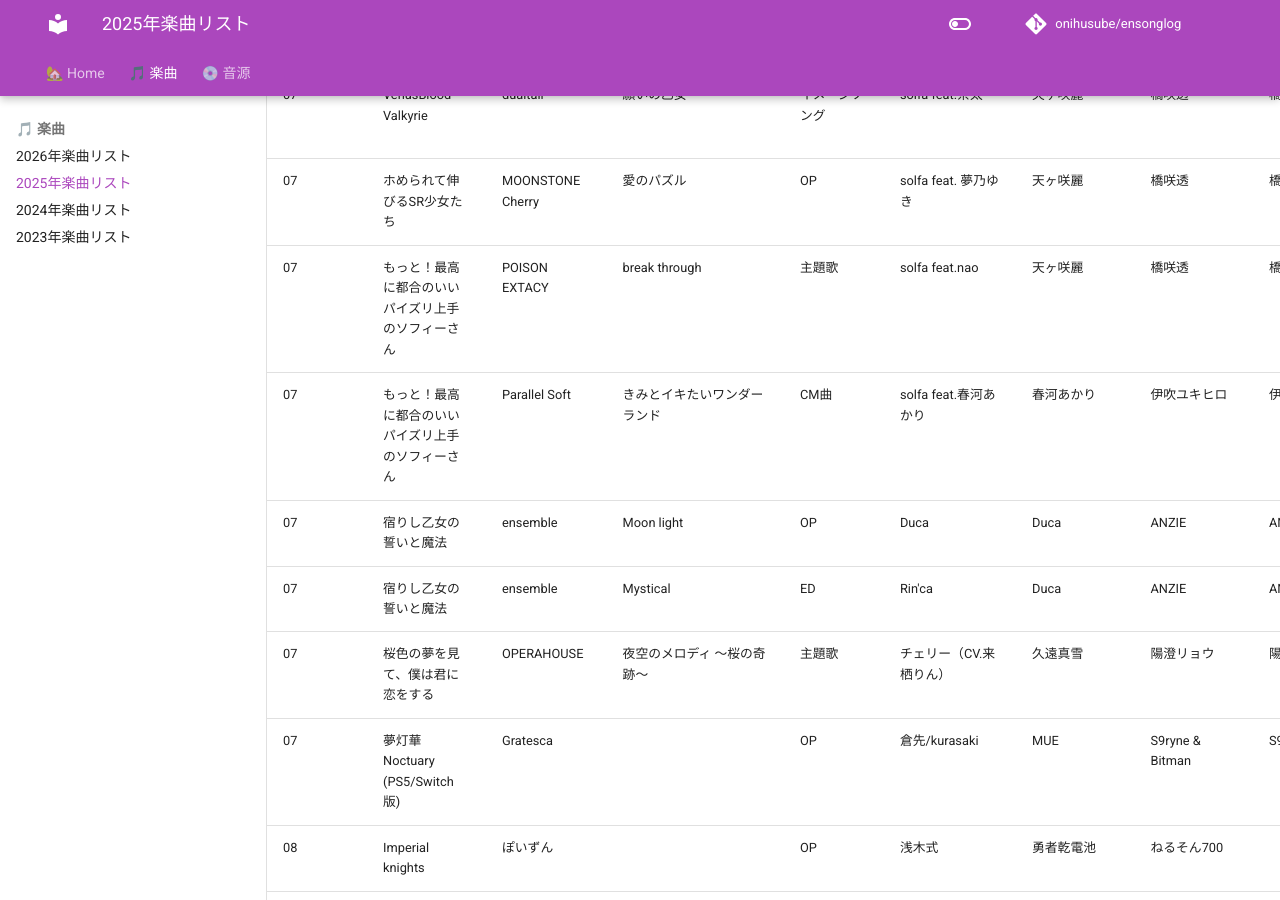
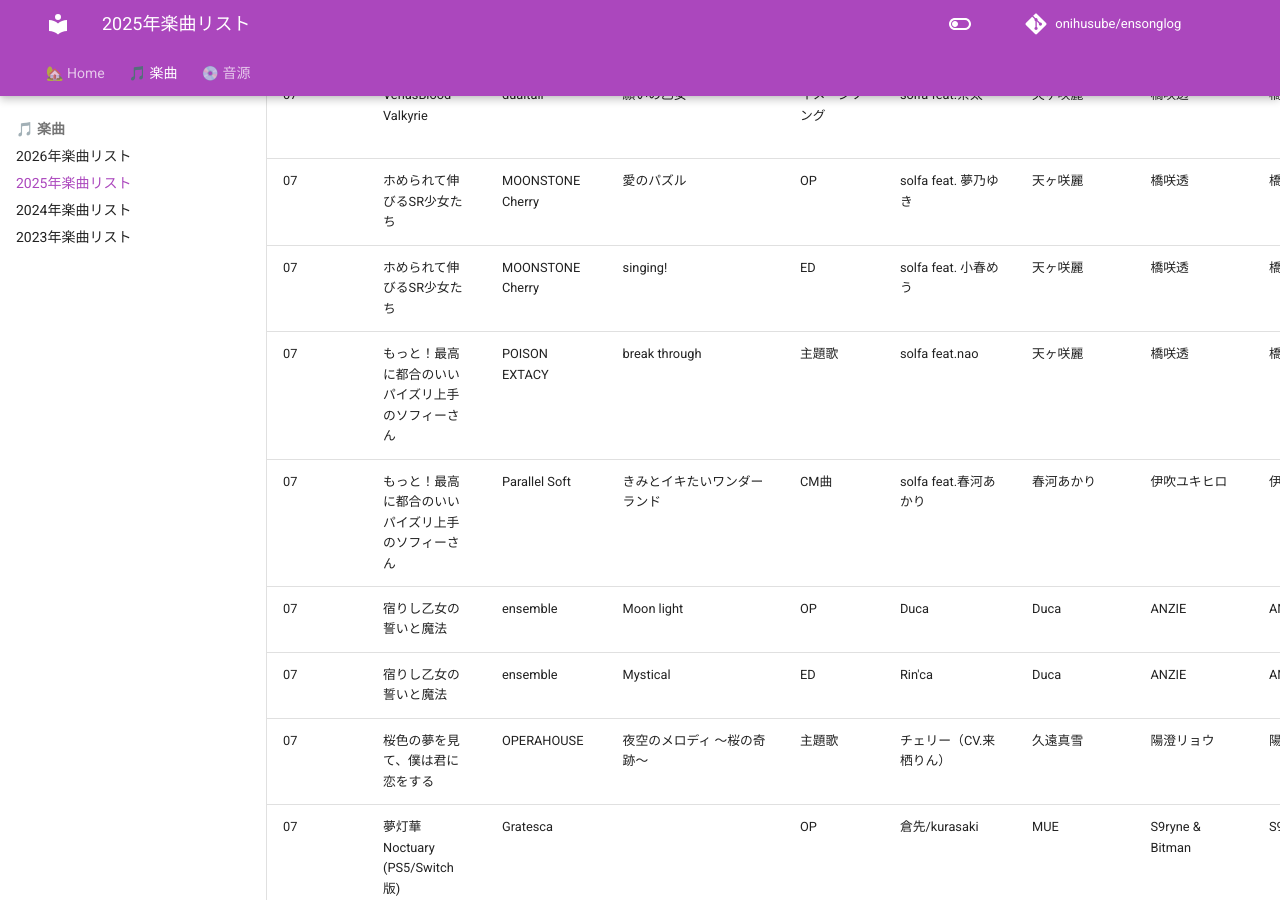
Before and after one commit to onihusube/ensonglog, an MkDocs documentation site: the page built from docs/2025/楽曲.md, in a window 1280 px wide and 900 px high, scrolled down 16646 px. Built offline with MkDocs 1.6.1 and Material for MkDocs 9.7.7, drawn with Linux system fonts in a browser that asks for light colours; emoji names are drawn with the system emoji font; comment, search, counter and statistics services are not loaded.

Commit message:
Homerarete

```diff
--- a/docs/2025/楽曲.md
+++ b/docs/2025/楽曲.md
@@ -171,6 +171,7 @@ search:
 | 07<!--/25--> | VenusBlood Valkyrie | dualtail | Frozen World | 挿入歌 | solfa feat.小春めう | 天ヶ咲麗 | 伊吹ユキヒロ | 伊吹ユキヒロ | オリジナルサウンドトラック（[BOOTH](https://booth.pm/ja/items/7148325)） | | |
 | 07<!--/25--> | VenusBlood Valkyrie | dualtail | 願いの乙女 | イメージソング | solfa feat.茶太 | 天ヶ咲麗 | 橋咲透 | 橋咲透 | オリジナルサウンドトラック（[BOOTH](https://booth.pm/ja/items/7148325)） | | |
 | 07<!--/25--> | ホめられて伸びるSR少女たち  | MOONSTONE Cherry | 愛のパズル | OP | solfa feat. 夢乃ゆき | 天ヶ咲麗 | 橋咲透 | 橋咲透 | | | [:fontawesome-brands-youtube:](https://www.youtube.com/watch?v=jTLYxo9Ve1c)  |
+| 07<!--/25--> | ホめられて伸びるSR少女たち  | MOONSTONE Cherry | singing! | ED | solfa feat. 小春めう | 天ヶ咲麗 | 橋咲透 | 橋咲透 | | | |
 | 07<!--/25--> | もっと！最高に都合のいいパイズリ上手のソフィーさん | POISON EXTACY | break through | 主題歌 | solfa feat.nao | 天ヶ咲麗 | 橋咲透 | 橋咲透 | 限定版特典 |  | [HP](https://www.parallel-soft.net/p-ex/project/pm2/download.html) |
 | 07<!--/25--> | もっと！最高に都合のいいパイズリ上手のソフィーさん | Parallel Soft | きみとイキたいワンダーランド | CM曲 | solfa feat.春河あかり | 春河あかり | 伊吹ユキヒロ | 伊吹ユキヒロ | 限定版特典 | | [HP](https://www.parallel-soft.net/p-ex/project/pm2/DL/pm2_cm.mp4) |
 | 07<!--/25--> | 宿りし乙女の誓いと魔法 | ensemble | Moon light | OP | Duca | Duca | ANZIE | ANZIE | 豪華版特典 サウンドトラック |  | [:fontawesome-brands-youtube:](https://www.youtube.com/watch?v=ofeQLkjSU04) |
```
